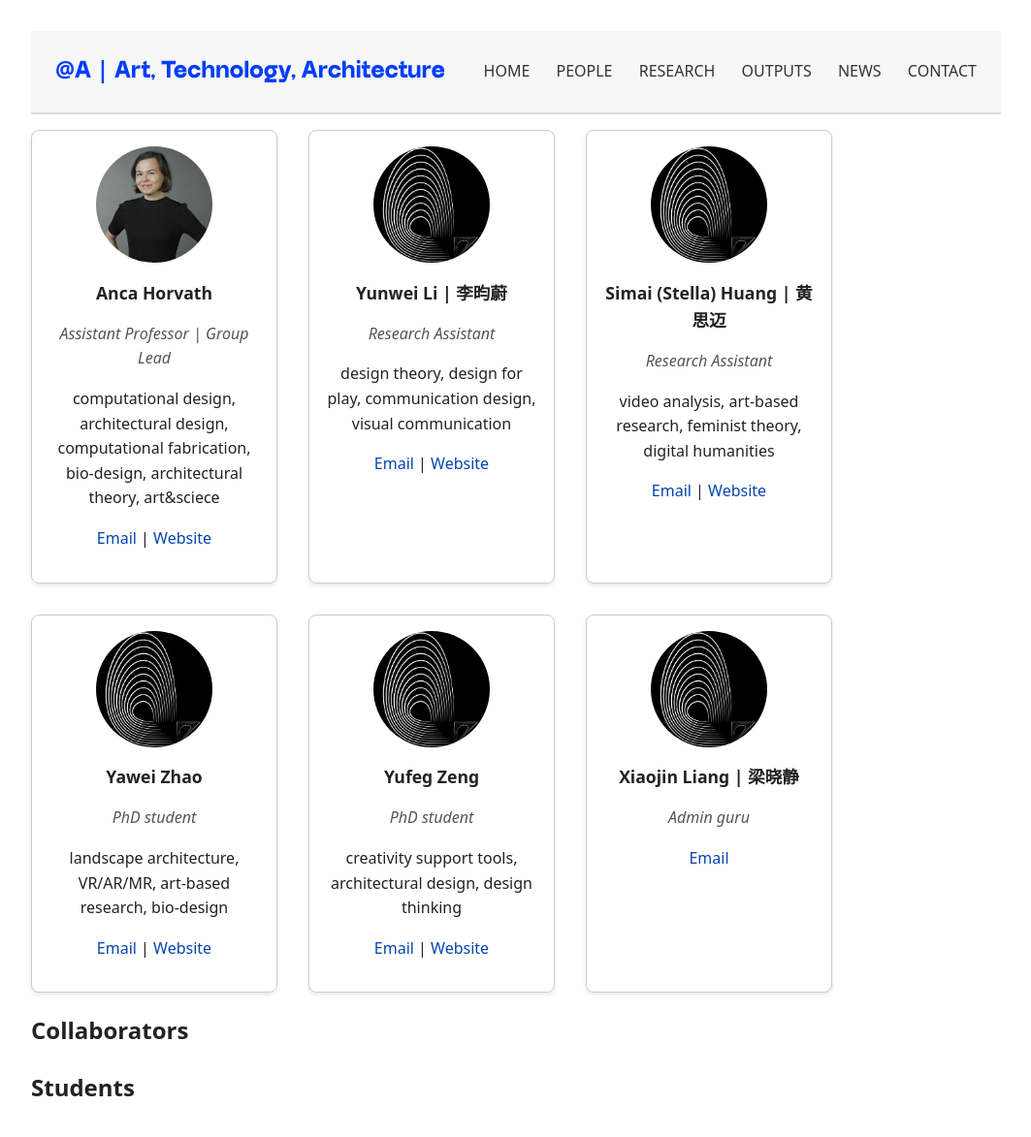
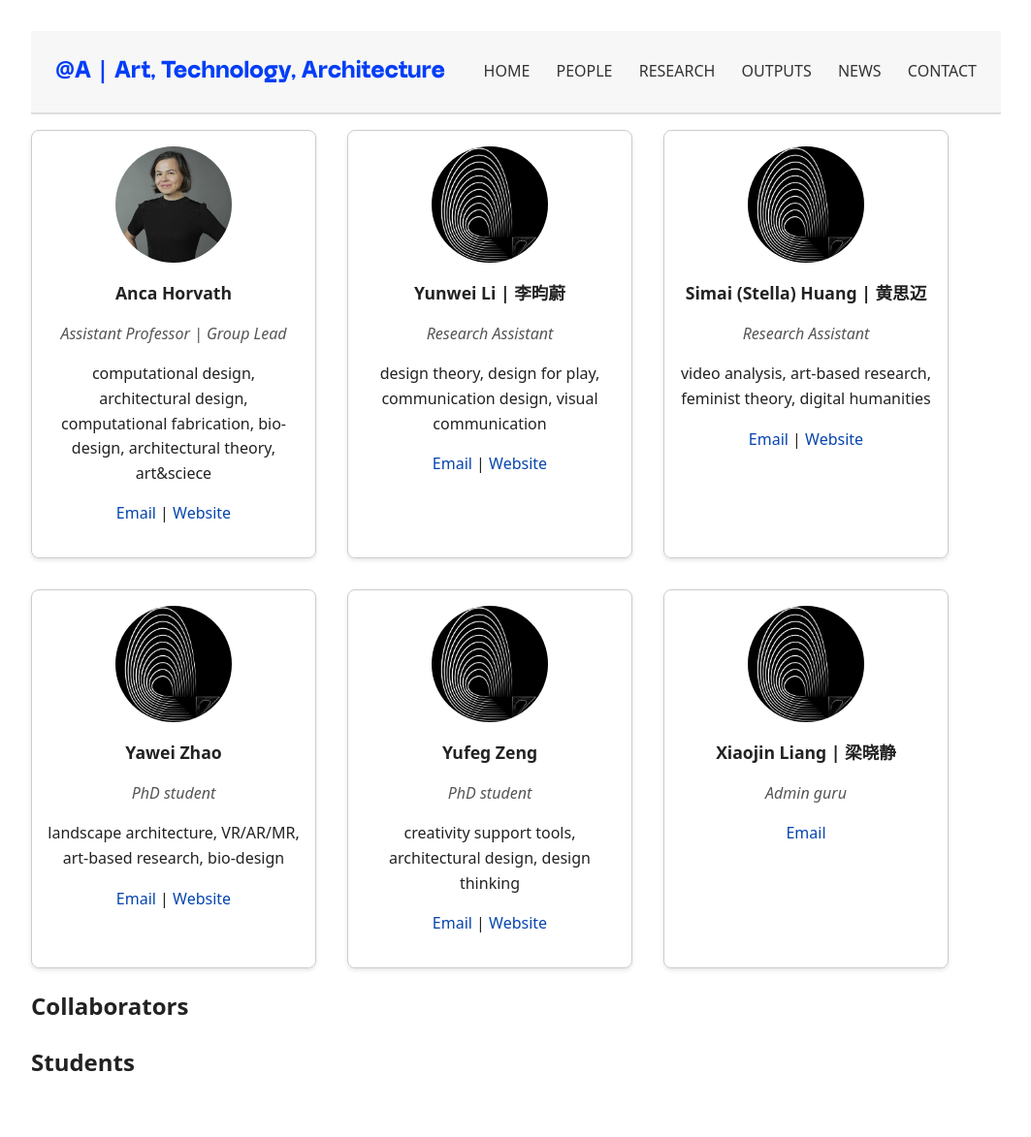
Before and after one commit to anqua/at-a, a Jekyll site: the page built from people.md, in a window 1280 px wide. Shown: the whole page at 97% size, without its empty margins (108-1171 px from the left). Built offline with Jekyll 4.4.1, drawn with Linux system fonts in a browser that asks for light colours; some web fonts are replaced; after the commit the page ends 1147 px from its top, so only the background shows below that.

Commit message:
Update style.css

```diff
--- a/assets/css/style.css
+++ b/assets/css/style.css
@@ -156,7 +156,7 @@ h1 {
 .person-card {
   border: 1px solid #ccc;
   padding: 1em;
-  width: 220px;
+  flex: 0 1 260px;
   text-align: center;
   border-radius: 8px;
   box-shadow: 0 2px 4px rgba(0,0,0,0.1);
```
